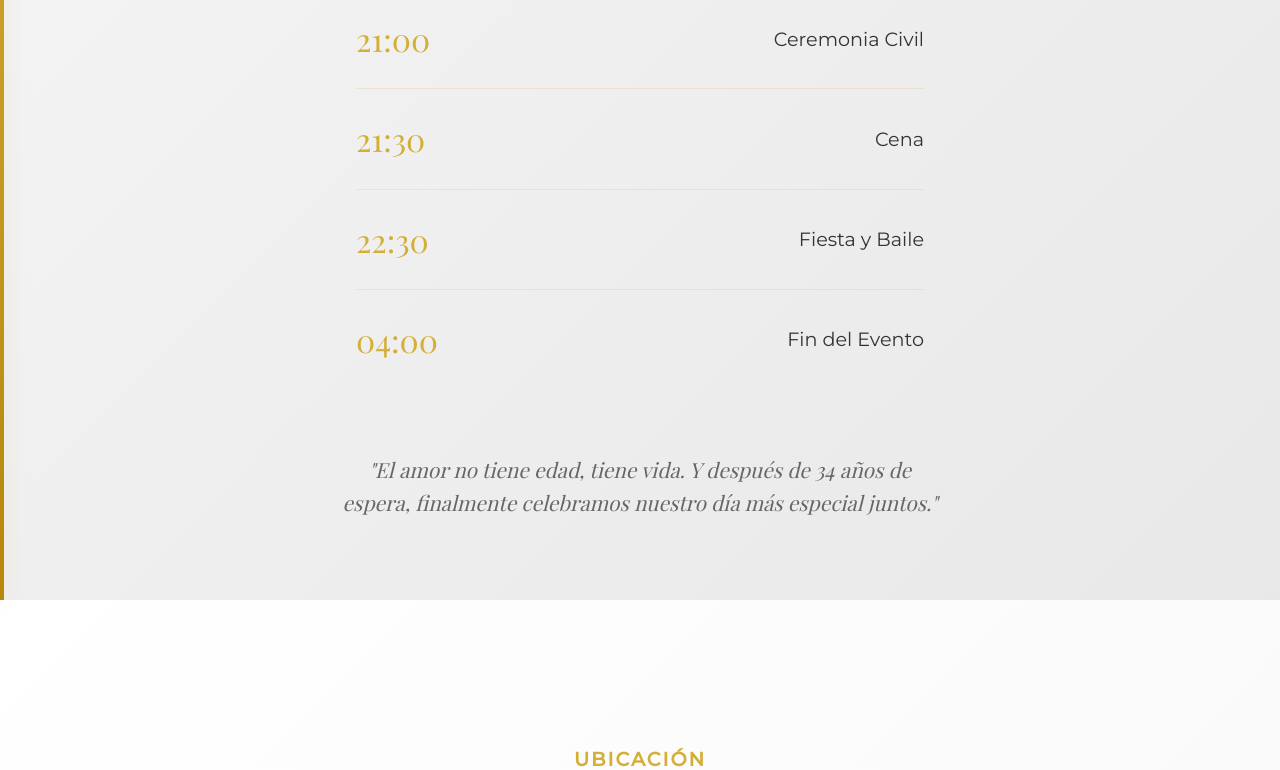
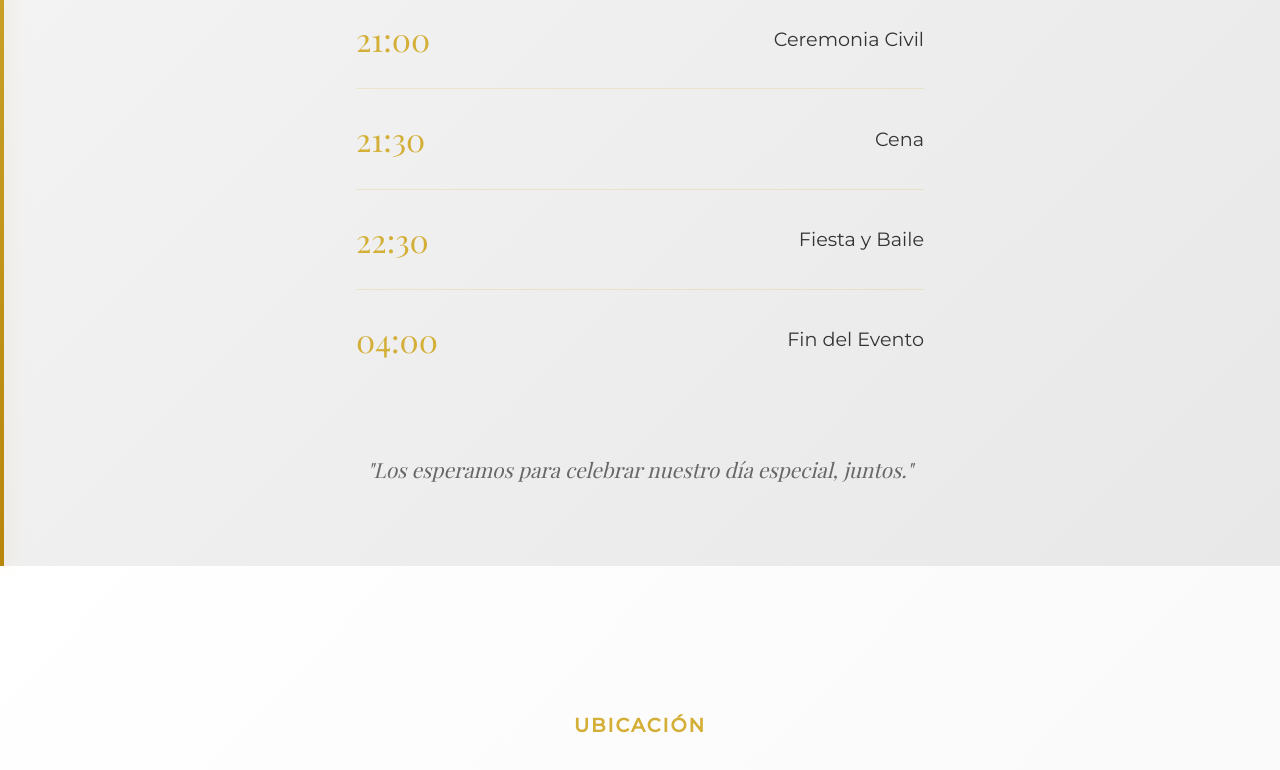
Before and after one commit to acostaandrea/myd_wedding, a React (Create React App) app: page / in a window 1280 px wide. Shown: the part 1913-2683 px from the top of the page. Built offline with nearby package versions, Linux system fonts and the light colour scheme; the HTML template or start-up script is replaced by a standard one.

Commit message:
Actualizar Details.tsx

```diff
--- a/src/components/Details.tsx
+++ b/src/components/Details.tsx
@@ -40,8 +40,7 @@ const Details: React.FC = () => {
 
           <div className="closing-message slide-in-left">
             <p className="message-text">
-              "El amor no tiene edad, tiene vida. Y después de 34 años de espera,
-              finalmente celebramos nuestro día más especial juntos."
+              "Los esperamos para celebrar nuestro día especial, juntos."
             </p>
           </div>
         </div>
```
